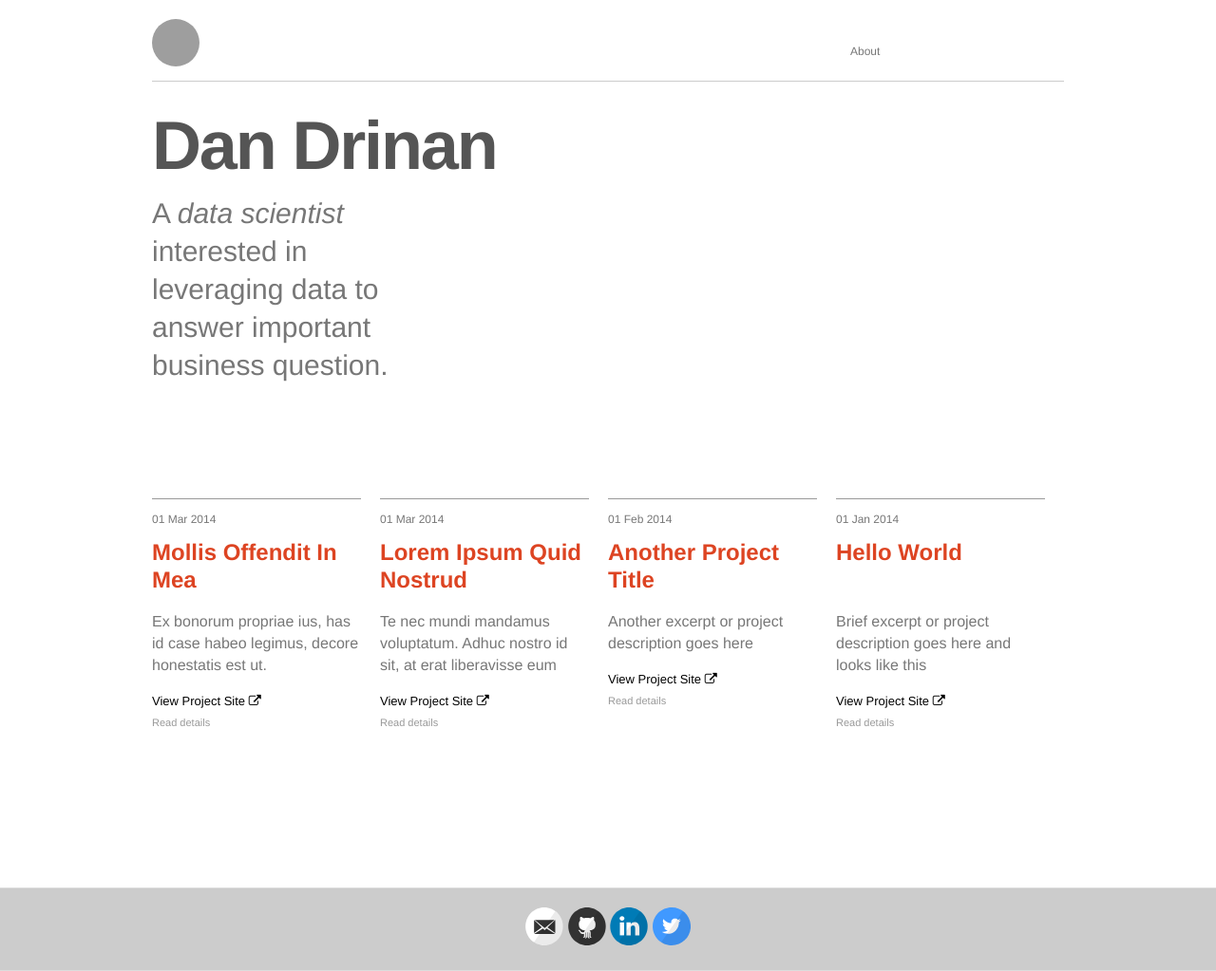
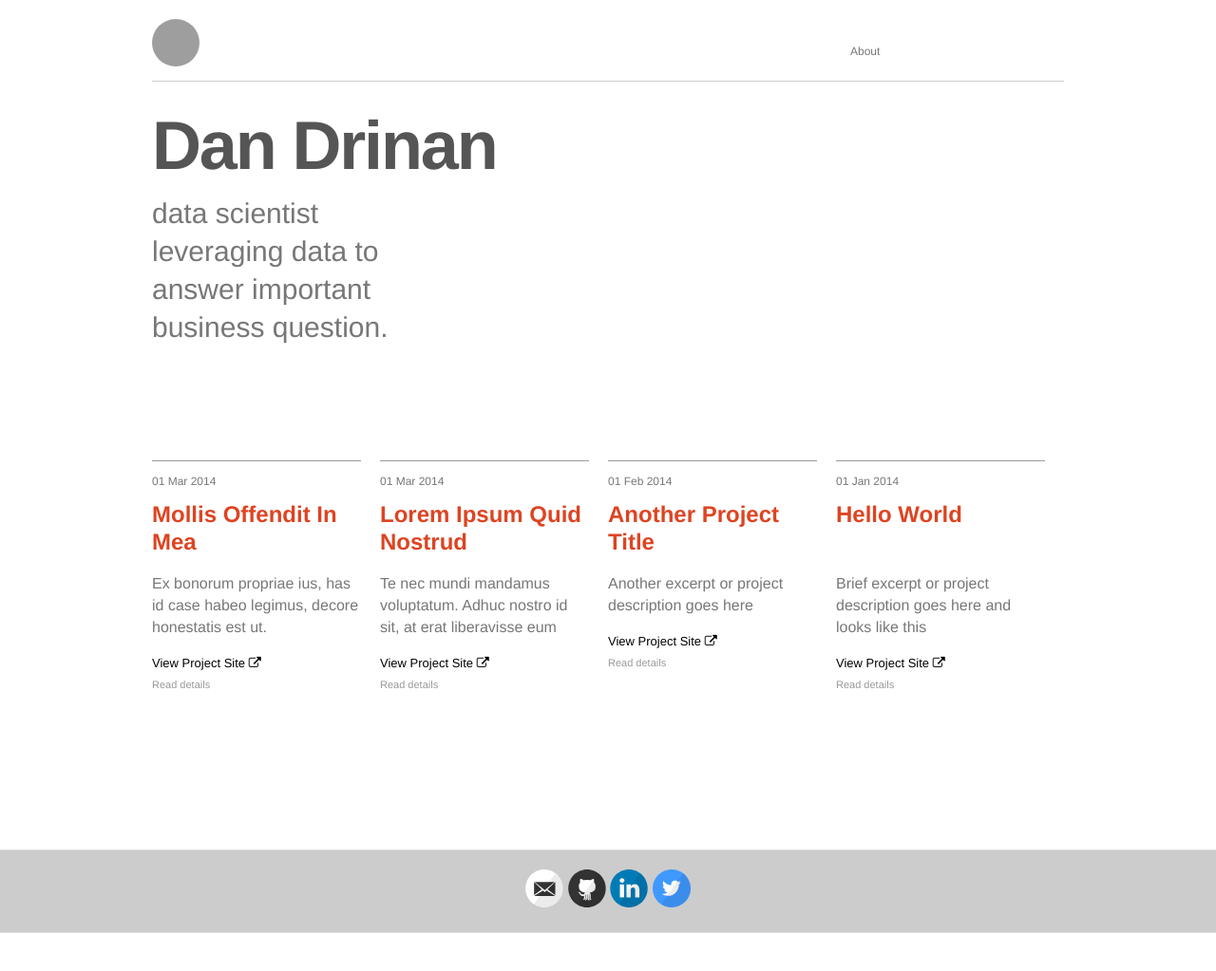
Before and after one commit to drinandan/drinandan.github.io, a Jekyll site: the page built from index.html, in a window 1280 px wide. Shown: the whole page at 95% size. Built offline with Jekyll 4.4.1, drawn with Linux system fonts in a browser that asks for light colours; nearby versions of some CDN libraries; after the commit the page ends 983 px from its top, so only the background shows below that; grey boxes are pictures that could not be loaded.

Commit message:
updating the text on the front page

```diff
--- a/_config.yml
+++ b/_config.yml
@@ -6,7 +6,7 @@
 name: Dan Drinan
 
 # Short bio or description (displayed in the header)
-description: A <i>data scientist</i> interested in leveraging data to answer important business question.
+description: data scientist leveraging data to answer important business question.
 
 # URL of your avatar or profile pic (you could use your GitHub profile pic)
 #avatar: https://pbs.twimg.com/profile_images/1779775150/bitty-icon_bigger.gif
```
